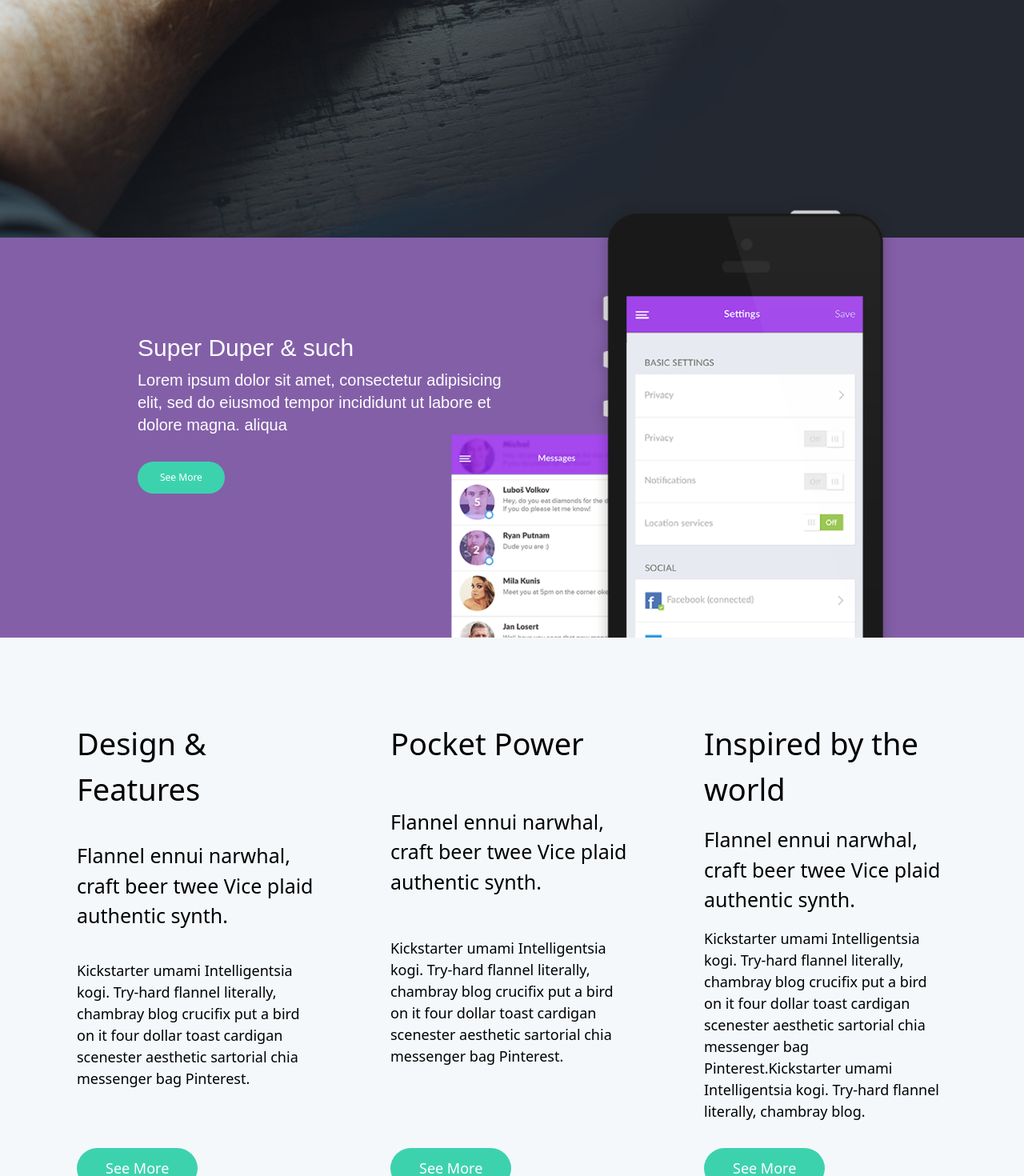
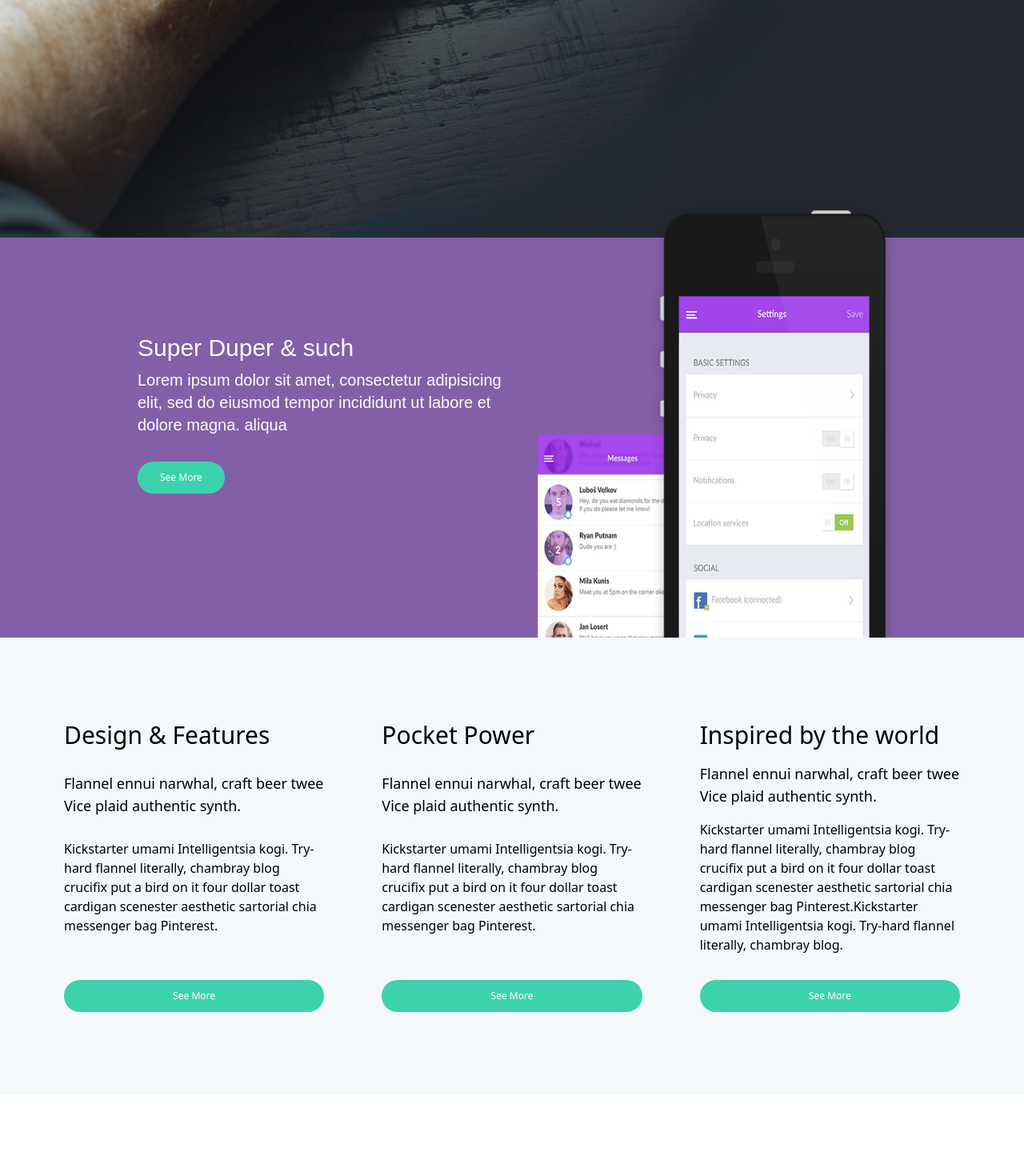
Before and after one commit to Shaimall/torkkk, a Next.js app: page / in a window 1280 px wide. Shown: the part 503-1973 px from the top of the page at 80% size. After the commit the page ends 1872 px from the top, so only its background shows below. Built offline with nearby package versions, Linux system fonts and the light colour scheme.

Commit message:
Changed part-2

```diff
--- a/components/card.jsx
+++ b/components/card.jsx
@@ -3,11 +3,11 @@ import React from "react";
 export const Card = ({ title, exerp, description }) => {
   return (
     <div className="md:flex flex-wrap  text-center md:text-left p-4 py-12 ">
-      <p className="text-[38px] ">{title}</p>
-      <p className="text-[25px] pt-4">{exerp}</p>
-      <p className="text-[18px] pt-4 mb-8 ">{description}</p>
+      <p className="text-3xl ">{title}</p>
+      <p className="text-lg pt-4">{exerp}</p>
+      <p className="text-base pt-4 mb-8 ">{description}</p>
 
-      <button className="px-20 py-3 sm:py-3 rounded-full sm:px-9 bg-[#3DD2AE]  text-[18px] text-white md:self-end flex-auto md:flex-none">
+      <button className="w-full px-20 py-3 sm:py-3  rounded-full sm:px-9 bg-[#3DD2AE]  text-xs text-white md:self-end flex-auto md:flex-none">
         See More
       </button>
     </div>
--- a/pages/index.js
+++ b/pages/index.js
@@ -7,7 +7,7 @@ export default function Home() {
       {/* Remove this*/}
 
       {/* the header can be of min hieght screen and have a backgroung image of the hero image */}
-      <header className="min-h-screen bg-no-repeat md:bg-cover bg-center  bg-[url('/img/p1.jpg')] ">
+      <header className="min-h-screen bg-no-repeat bg-cover bg-center  bg-[url('/img/p1.jpg')] ">
         {/* the logo can go here in div. it can be aligned left with layout any position method */}
 
         <div className="absolute left-10 flex flex-shrink mt-9">
@@ -40,7 +40,7 @@ export default function Home() {
             {/*2nd COL the image can go here and you can you position absolute to position them. its easier if you export the two phone images togeter */}
 
             <img
-              className="md:absolute bottom-0 right-0 md:h-[110%] md:max-w-none   "
+              className="md:absolute bottom-0 right-0 md:h-[110%] md:max-w-md   "
               src="img/phones2.png"
               alt=""
             />
@@ -52,7 +52,7 @@ export default function Home() {
 
       <section className=" bg-[#F4F8FB] ">
         {/* use a grid to make 3 columns and make a CARD COMPONENT here since the html elements are being repeated. you can loop the array i have created at the bottom of the file*/}
-        <div className="container px-20 py-14  grid grid-cols-1  md:grid-cols-3 md:gap-14 ">
+        <div className="container px-16 py-4 md:px-1 md:py-14 lg:px-16 grid grid-cols-1  md:grid-cols-3 md:gap-10 ">
           {FEATER_CARD.map((item, i) => (
             <Card {...item} key={i} />
           ))}
```
